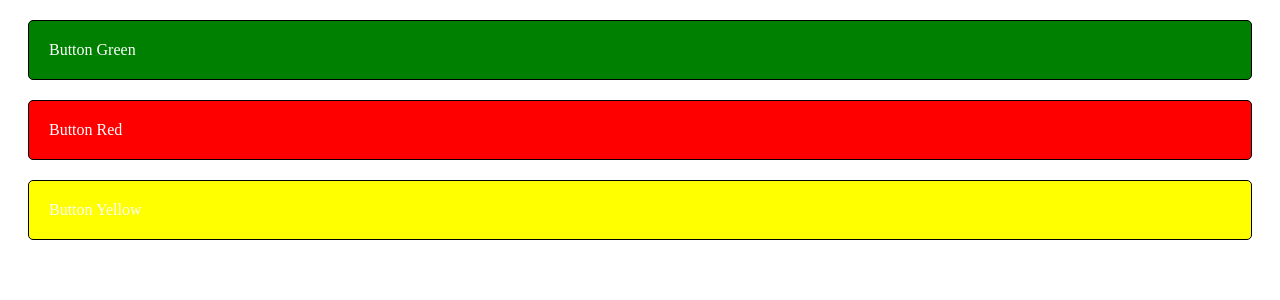
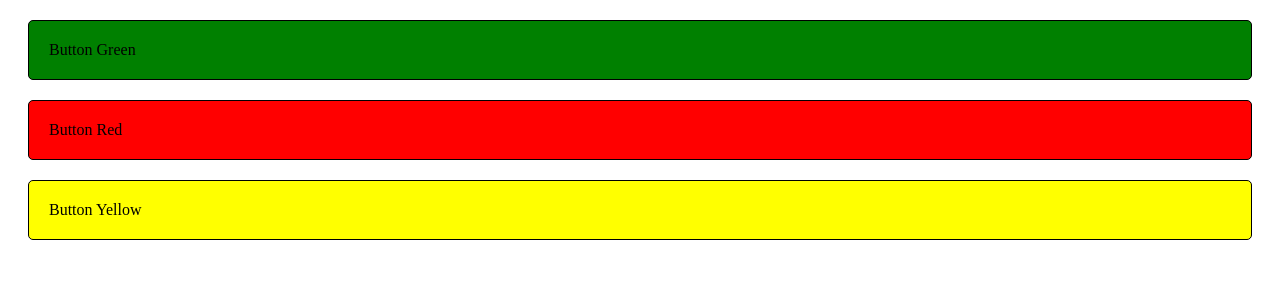
Before and after one commit to magkuna/react-repetition, a React (Create React App) app: page / in a window 1280 px wide. Shown: the top 300 px of the page. Built offline with nearby package versions, Linux system fonts and the light colour scheme.

Commit message:
4r wady of style css using javascript in file button.style.js

```diff
--- a/src/ButtonGreen.js
+++ b/src/ButtonGreen.js
@@ -1,12 +1,13 @@
 import React from 'react'
 
-import {buttonGreen} from './ButtonGreen.module.css'
-
-import {button} from './Buttons.module.css'
+import {button, buttonGreen} from './button.styles.js'
 
 const ButtonGreen = (props) => (
     <div
-        className={button + ' ' + buttonGreen}
+        style={{
+            ...button,
+            ...buttonGreen
+        }}
     >
         Button Green
     </div>
--- a/src/ButtonGreen.module.css
+++ /dev/null
@@ -1,3 +0,0 @@
-.buttonGreen {
-    background-color:green;
-  }
--- a/src/ButtonRed.js
+++ b/src/ButtonRed.js
@@ -1,13 +1,14 @@
 import React from 'react'
 
-import {buttonRed} from './ButtonRed.module.css'
-
-import {button} from './Buttons.module.css'
+import {button, buttonRed} from './button.styles.js'
 
 
 const ButtonRed = (props) => (
     <div
-        className={button + ' '+ buttonRed}
+        style={{
+            ...button,
+            ...buttonRed
+        }}
     >
         Button Red
     </div>
--- a/src/ButtonRed.module.css
+++ /dev/null
@@ -1,3 +0,0 @@
-.buttonRed {
-  background-color:red;
-}
--- a/src/ButtonYellow.js
+++ b/src/ButtonYellow.js
@@ -1,12 +1,13 @@
 import React from 'react'
 
-import {buttonYellow} from './ButtonYellow.module.css'
-
-import {button} from './Buttons.module.css'
+import {button, buttonYellow} from './button.styles.js'
 
 const ButtonYellow = (props) => (
     <div
-        className={button + ' '+ buttonYellow}
+        style={{
+            ...button,
+            ...buttonYellow
+        }}
     >
         Button Yellow
     </div>
--- a/src/ButtonYellow.module.css
+++ /dev/null
@@ -1,3 +0,0 @@
-.buttonYellow {
-  background-color:yellow;
-}
--- a/src/Buttons.module.css
+++ /dev/null
@@ -1,8 +0,0 @@
-.button {
-    padding: 20px;
-    margin: 20px;
-    border: 1px solid black;
-    border-radius: 5px;
-    color:white;
-
-  }
--- /dev/null
+++ b/src/button.styles.js
@@ -0,0 +1,17 @@
+export const button = {
+    padding: '20px',
+    margin: '20px',
+    border: '1px solid black',
+    borderRadius: '5px',
+    color: 'black',
+  }
+
+  export const buttonGreen = {
+    backgroundColor: 'green'
+  }
+  export const buttonRed = {
+    backgroundColor: 'red'
+  }
+  export const buttonYellow = {
+    backgroundColor: 'yellow'
+  }
```
